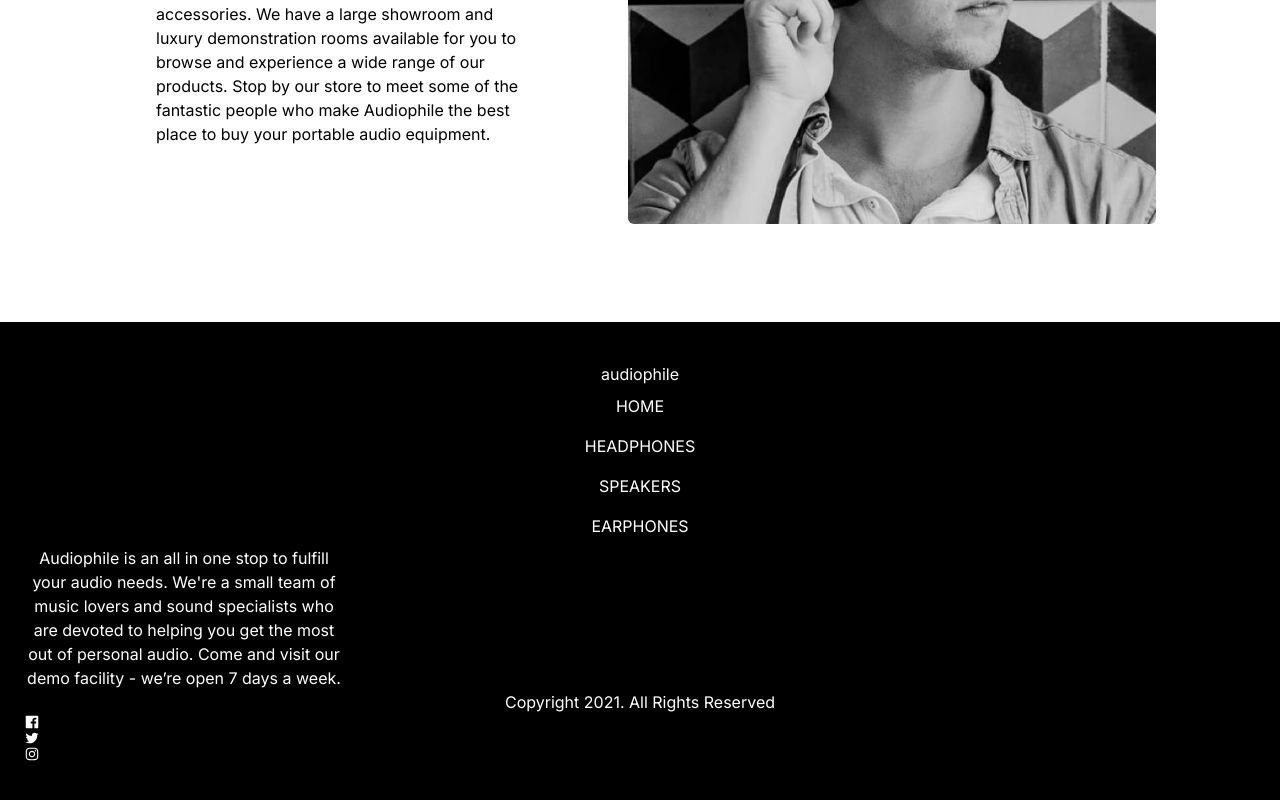
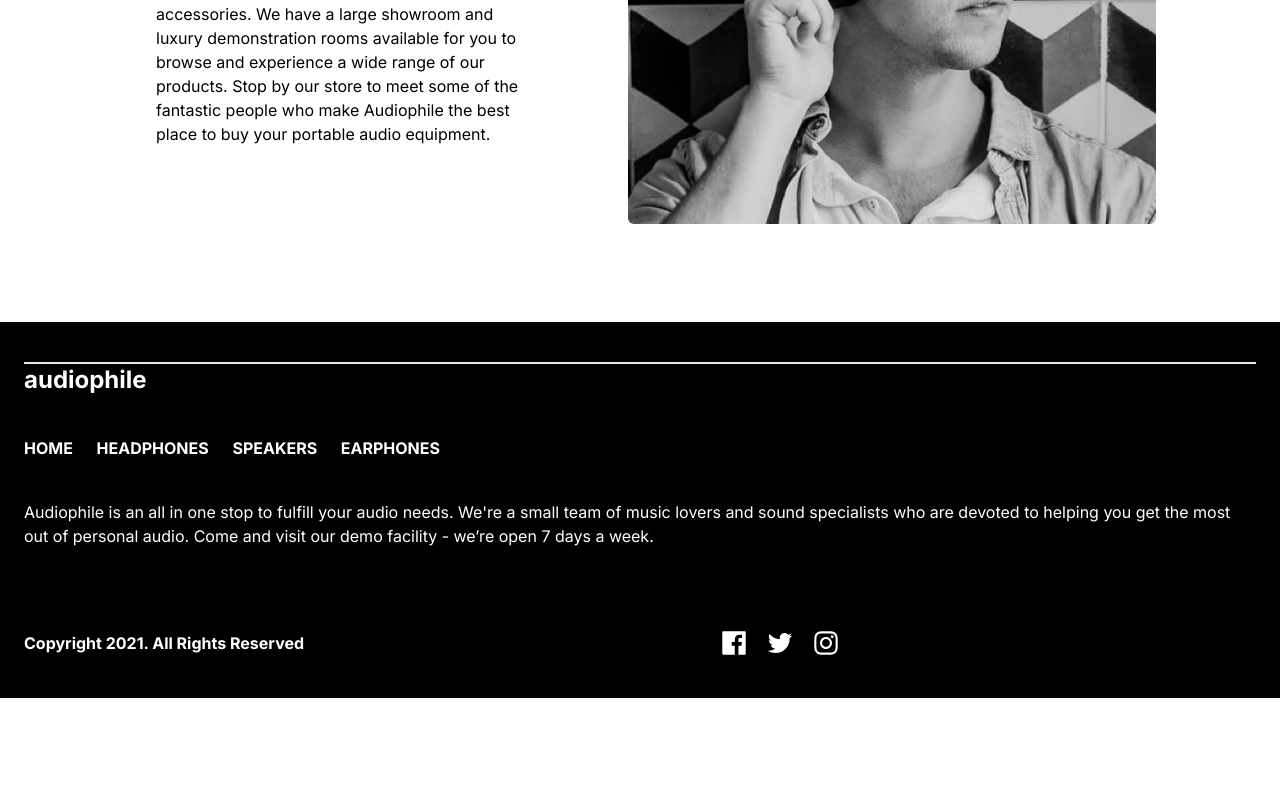
Before and after one commit to john-mathis/Audiophile, a Next.js app: page /headphones in a window 1280 px wide. Shown: the part 3798-4598 px from the top of the page. After the commit the page ends 4496 px from the top, so only its background shows below. Built offline with nearby package versions, Linux system fonts and the light colour scheme.

Commit message:
footer edits

```diff
--- a/app/components/Footer/Footer.tsx
+++ b/app/components/Footer/Footer.tsx
@@ -7,31 +7,42 @@ import { AiOutlineInstagram } from "react-icons/ai";
 
 const Footer = () => {
   return (
-    <section className="bg-black text-white px-6 py-10 text-center mt-24">
-      <p>audiophile </p>
-      <div className="flex flex-col ">
+    <section className="bg-black text-white px-6 py-10 text-center md:text-left mt-24">
+      <p className="text-2xl font-bold mb-8 border-t-2">audiophile </p>
+      <div className="flex flex-col md:flex-row justify-between md:w-[26rem]	 ">
         {navItems.map((items) => (
-          <Link className="my-2" href={items === "home" ? "/" : items}>
+          <Link
+            className="my-2 font-bold"
+            href={items === "home" ? "/" : items}
+          >
             {items.toLocaleUpperCase()}
           </Link>
         ))}
       </div>
-      <p className="text-base w-[20rem] ">
+      <p className="my-8 text-base">
         Audiophile is an all in one stop to fulfill your audio needs. We're a
         small team of music lovers and sound specialists who are devoted to
         helping you get the most out of personal audio. Come and visit our demo
         facility - we’re open 7 days a week.
       </p>
 
-      <p>Copyright 2021. All Rights Reserved</p>
+      <div className="md:flex items-center md:justify-between md:mt-20">
+        <p className="font-bold">Copyright 2021. All Rights Reserved</p>
 
-      <div>
-        <AiFillFacebook />
-        <AiOutlineTwitter />
-        <AiOutlineInstagram />
+        <div className="flex mt-6 md:mt-0 m-auto justify-center">
+          {footerIcons.map((icon) => (
+            <span className="text-3xl mx-2 md:flex">{icon}</span>
+          ))}
+        </div>
       </div>
     </section>
   );
 };
 
+const footerIcons = [
+  <AiFillFacebook />,
+  <AiOutlineTwitter />,
+  <AiOutlineInstagram />,
+];
+
 export default Footer;
```
